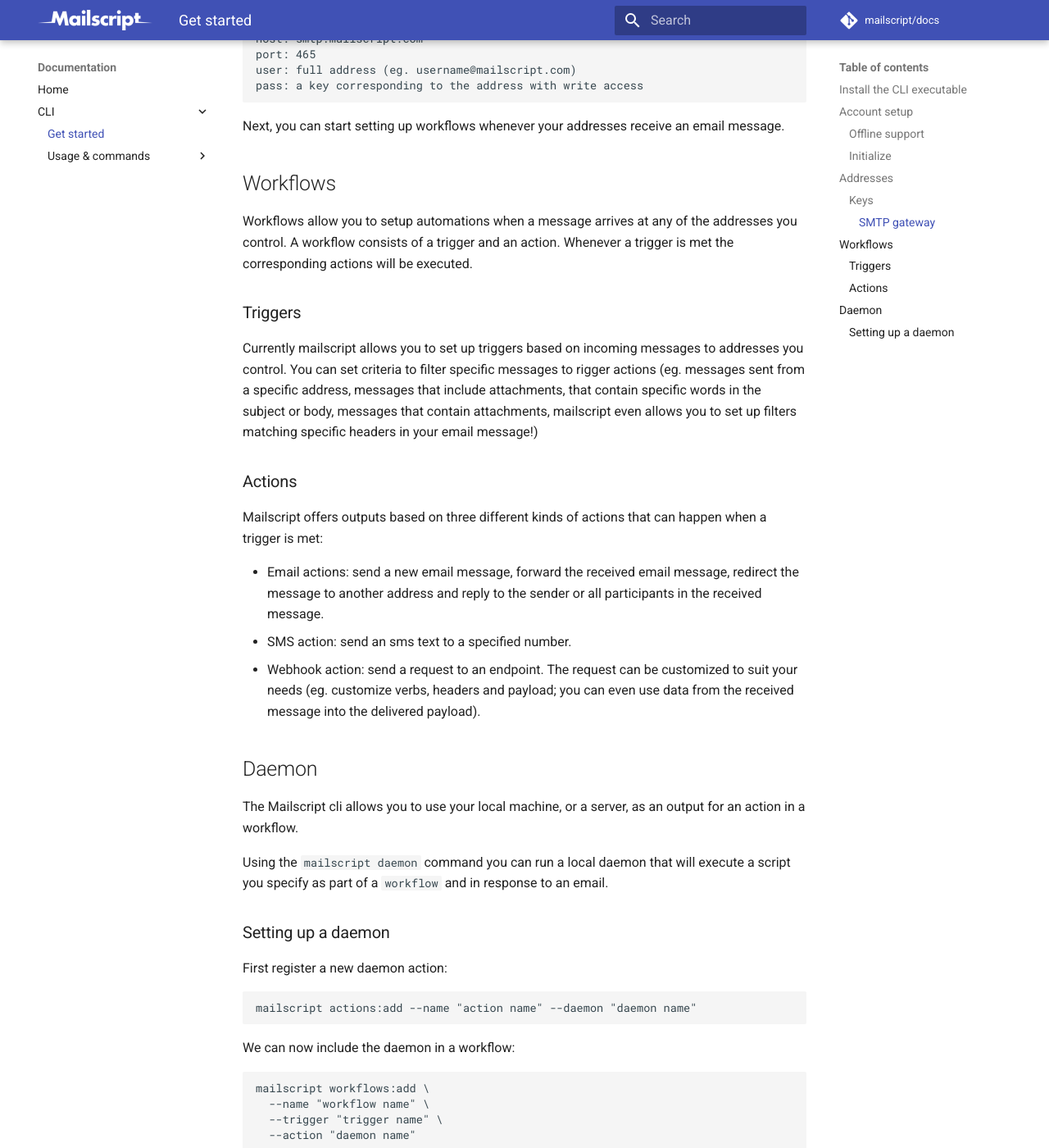
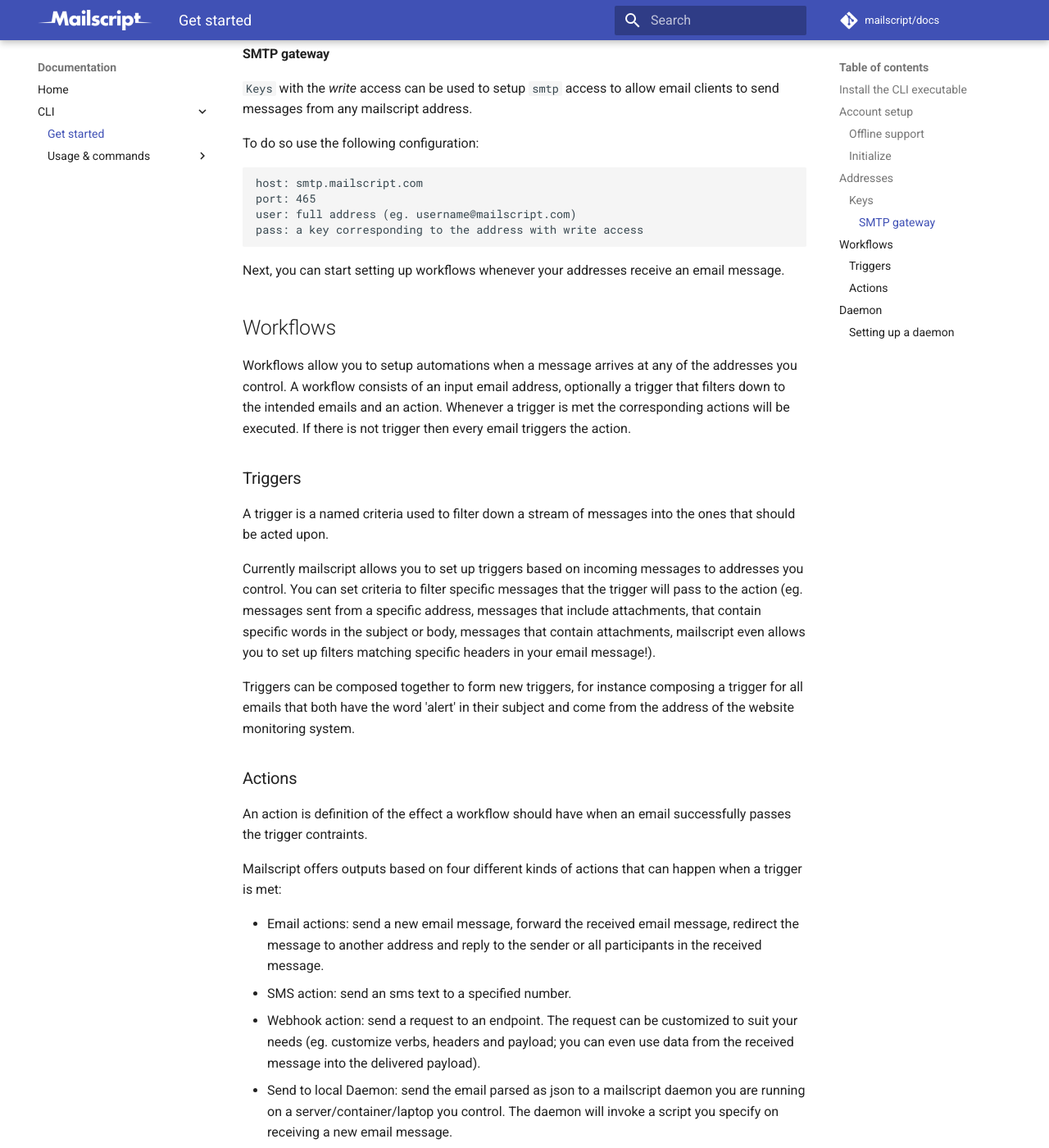
Before and after one commit to vaultec81/docs, an MkDocs documentation site: the page built from docs/cli/get-started.md, in a window 1280 px wide and 1400 px high, scrolled down 1956 px. Shown: the whole window at 82% size. Built offline with MkDocs 1.6.1 and Material for MkDocs 9.7.7, drawn with Linux system fonts in a browser that asks for light colours; comment, search, counter and statistics services are not loaded; some of the changed text lies outside the part shown.

Commit message:
feat(getting started): update the actions/triggers sections

````diff
--- a/docs/cli/get-started.md
+++ b/docs/cli/get-started.md
@@ -17,13 +17,13 @@
 Install the CLI executable from the npm registry: [mailscript](https://www.npmjs.com/package/mailscript) with
 
 ```sh
-yarn global add mailscript
+npm install -g mailscript
 ```
 
 or
 
 ```sh
-npm install -g mailscript
+yarn global add mailscript
 ```
 
 ## Account setup
@@ -44,13 +44,20 @@
 
 ### Initialize
 
-If this is the first time you are signing in you'll be prompted to pick a username. Once the you've has selected a username your account setup will be complete.
+If this is the first time you are signing in you'll be prompted to pick a username. Mailscript automatically creates a new email address based on your username:
+
+> username@mailscript.com
+
+The cli will also prompt you to setup an `alias` workflow, that will alias any emails coming into `username@mailscript.com` to an email address you specify and verify.
+
+With the initialization now complete you can test your new mailscript email by sending
+an email to `username@mailscript.com` and receiving it at the aliasing address your specified.
 
 ## Addresses
 
-`Addresses` allow you to send and receive email messages. You receive a top level domain address corresponding to your selected username (eg. _username@mailscript.com_) and you can create addresses using your username as a first level subdomain (eg. _team@username.mailscript.com_)
+`Addresses` allow you to send and receive email messages. You receive a top level domain address corresponding to your selected username (eg. _username@mailscript.com_) and you can create further addresses using your username as a first level subdomain (eg. _team@username.mailscript.com_).
 
-You can create an `address` easily:
+You can create additional `addresses` at the cli:
 
 ```sh
 mailscript addresses:add --address address@username.mailscript.com
@@ -83,19 +90,26 @@
 
 ## Workflows
 
-Workflows allow you to setup automations when a message arrives at any of the addresses you control. A workflow consists of a trigger and an action. Whenever a trigger is met the corresponding actions will be executed.
+Workflows allow you to setup automations when a message arrives at any of the addresses you control. A workflow consists of an input email address, optionally a trigger that filters down to the intended emails and an action. Whenever a trigger is met the corresponding actions will be executed. If there is not trigger then every email triggers the action.
 
 ### Triggers
 
-Currently mailscript allows you to set up triggers based on incoming messages to addresses you control. You can set criteria to filter specific messages to rigger actions (eg. messages sent from a specific address, messages that include attachments, that contain specific words in the subject or body, messages that contain attachments, mailscript even allows you to set up filters matching specific headers in your email message!)
+A trigger is a named criteria used to filter down a stream of messages into the ones that should be acted upon.
+
+Currently mailscript allows you to set up triggers based on incoming messages to addresses you control. You can set criteria to filter specific messages that the trigger will pass to the action (eg. messages sent from a specific address, messages that include attachments, that contain specific words in the subject or body, messages that contain attachments, mailscript even allows you to set up filters matching specific headers in your email message!).
+
+Triggers can be composed together to form new triggers, for instance composing a trigger for all emails that both have the word 'alert' in their subject and come from the address of the website monitoring system.
 
 ### Actions
 
-Mailscript offers outputs based on three different kinds of actions that can happen when a trigger is met:
+An action is definition of the effect a workflow should have when an email successfully passes the trigger contraints.
+
+Mailscript offers outputs based on four different kinds of actions that can happen when a trigger is met:
 
 - Email actions: send a new email message, forward the received email message, redirect the message to another address and reply to the sender or all participants in the received message.
 - SMS action: send an sms text to a specified number.
 - Webhook action: send a request to an endpoint. The request can be customized to suit your needs (eg. customize verbs, headers and payload; you can even use data from the received message into the delivered payload).
+- Send to local Daemon: send the email parsed as json to a mailscript daemon you are running on a server/container/laptop you control. The daemon will invoke a script you specify on receiving a new email message.
 
 ## Daemon
 
````
